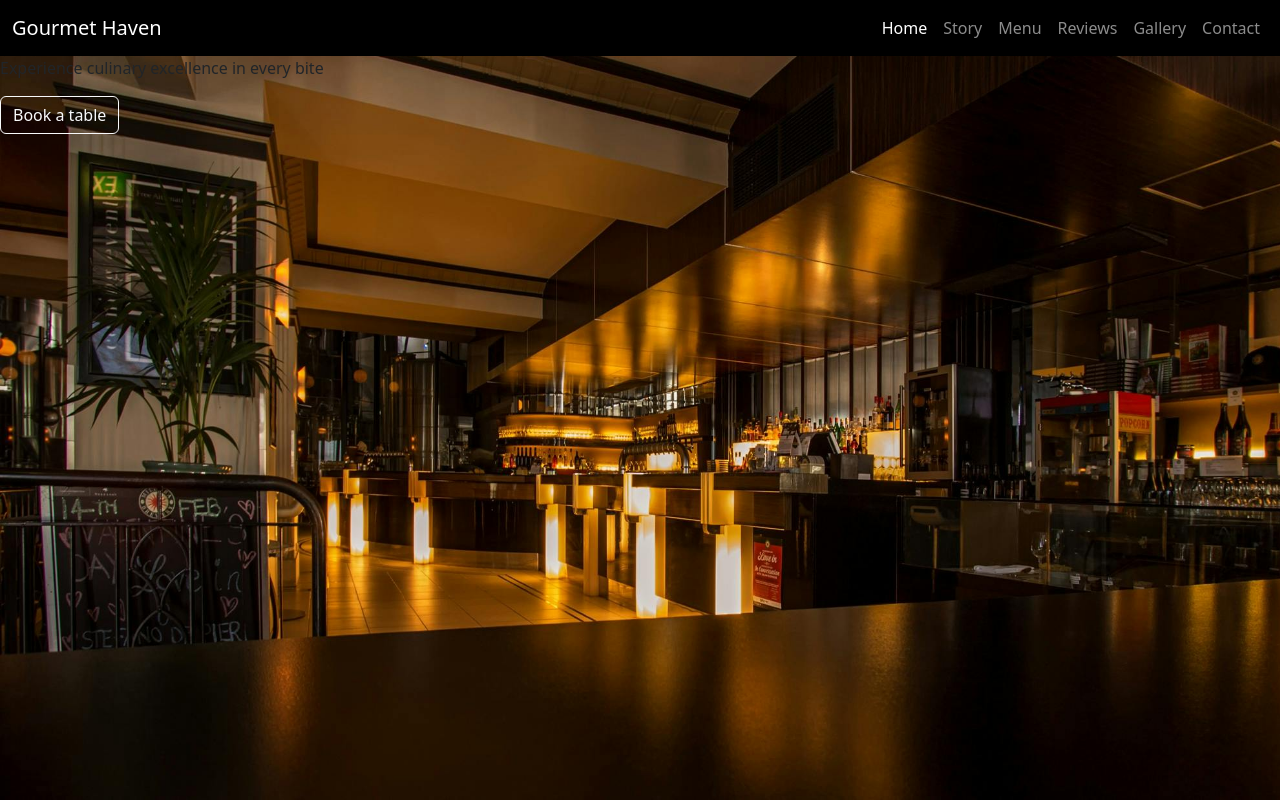
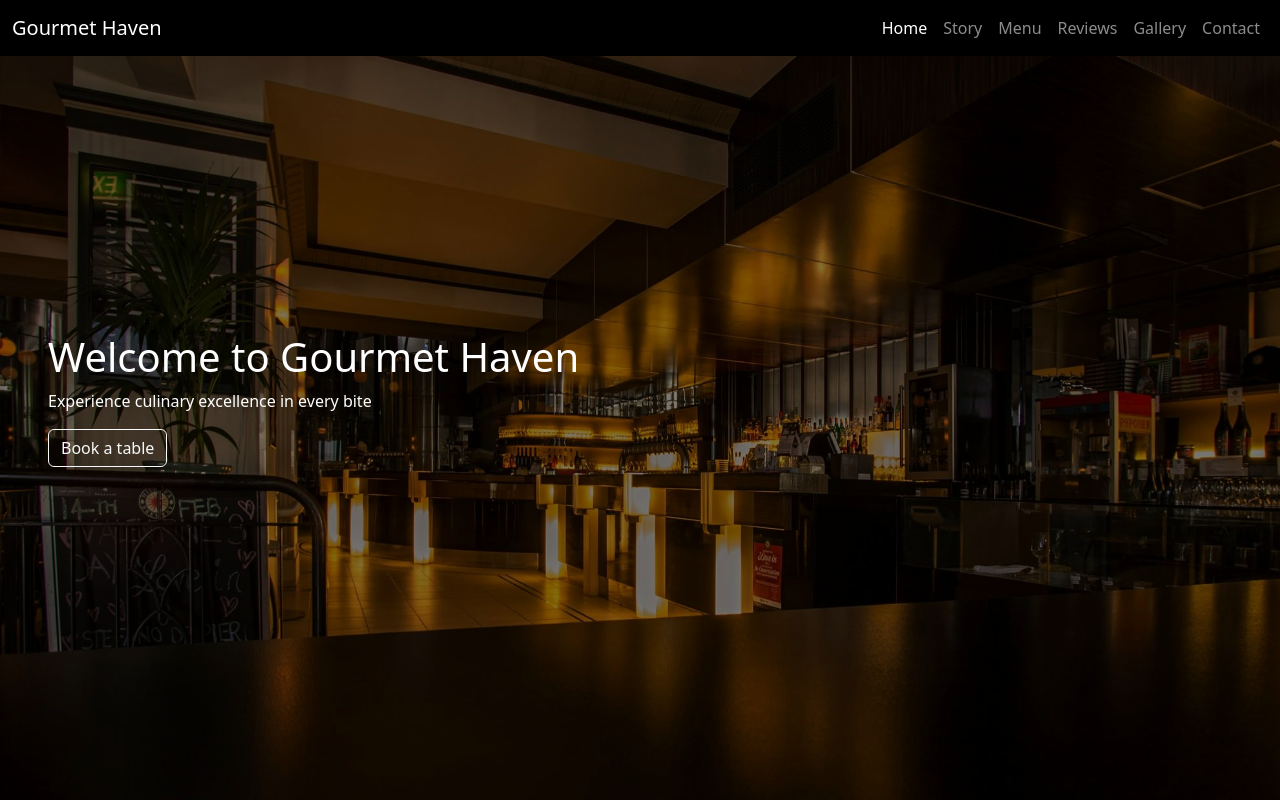
Before and after one commit to tanvir1607/BOOTSTRAP-PROJECTS, a plain HTML site: page index.html in a window 1280 px wide. Drawn offline with nearby package versions, Linux system fonts and the light colour scheme.

Commit message:
BOOTSTRAP

```diff
--- a/index.html
+++ b/index.html
@@ -57,10 +57,12 @@
 
     <!-- Hero Section -->
     <section id="hero" class="hero">
-        <div>
-            <h1>Welcome to Gourmet Haven</h1>
-            <p>Experience culinary excellence in every bite</p>
-            <a href="#" class="btn btn-outline-light">Book a table</a>
+        <div class="h-100 d-flex align-items-center mx-5 position-absolute z-1">
+            <div>
+                <h1 class="text-white">Welcome to Gourmet Haven</h1>
+                <p class="text-white">Experience culinary excellence in every bite</p>
+                <a href="#" class="btn btn-outline-light">Book a table</a>
+            </div>
         </div>
     </section>
 
--- a/style.css
+++ b/style.css
@@ -6,4 +6,13 @@
     background: url("./IMAGES/pixabay-260922.jpg");
     background-size: cover;
     height: 100vh;
+    position: relative;
 }
+
+.hero::before {
+    content: "";
+    position: absolute;
+    width: 100%;
+    height: 100%;
+    background: rgba(0, 0, 0, 0.489);
+}
```
